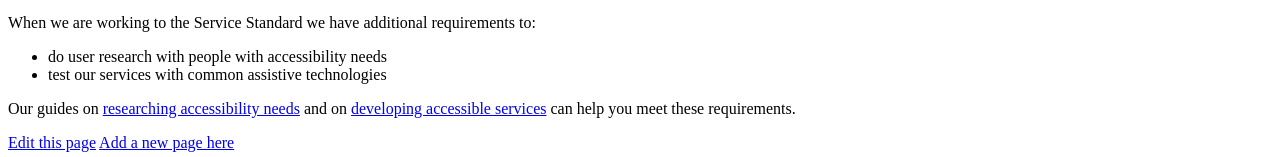
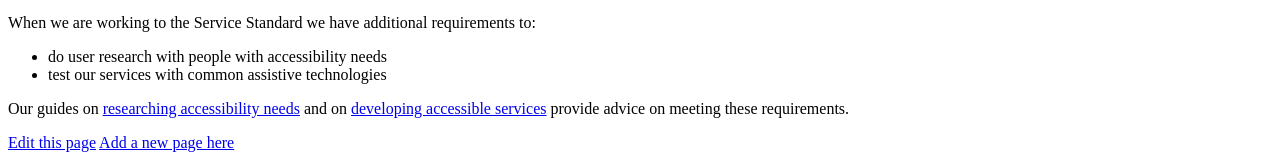
Before and after one commit to dxw/accessibility-manual, a Jekyll site: the page built from src/introduction/obligations.md, in a window 1280 px wide and 900 px high, scrolled down 1795 px. Shown: the part 740-897 px from the top of the window. Built offline with Jekyll 4.4.1, drawn with Linux system fonts in a browser that asks for light colours.

Commit message:
Replace reference to 'you'
Sentence is inconsistent with rest of guide

```diff
--- a/src/introduction/obligations.md
+++ b/src/introduction/obligations.md
@@ -135,4 +135,4 @@ When we are working to the Service Standard we have additional requirements to:
 * test our services with common assistive technologies
 
 Our guides on [researching accessibility needs](/research/) and on [developing accessible services](/development/)
-can help you meet these requirements.
+provide advice on meeting these requirements.
```
